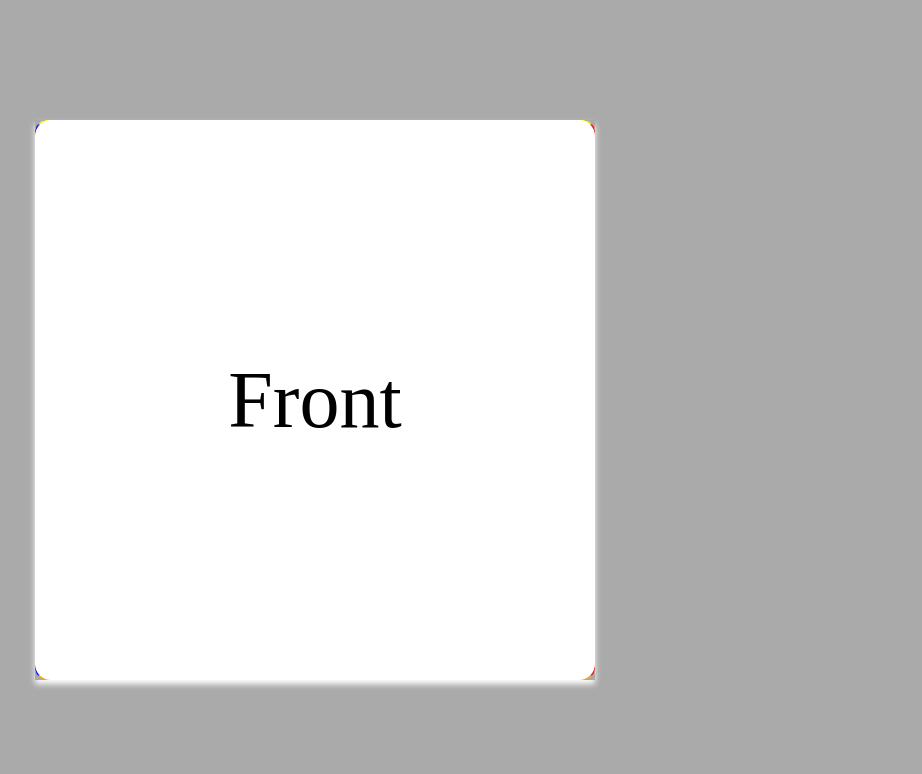
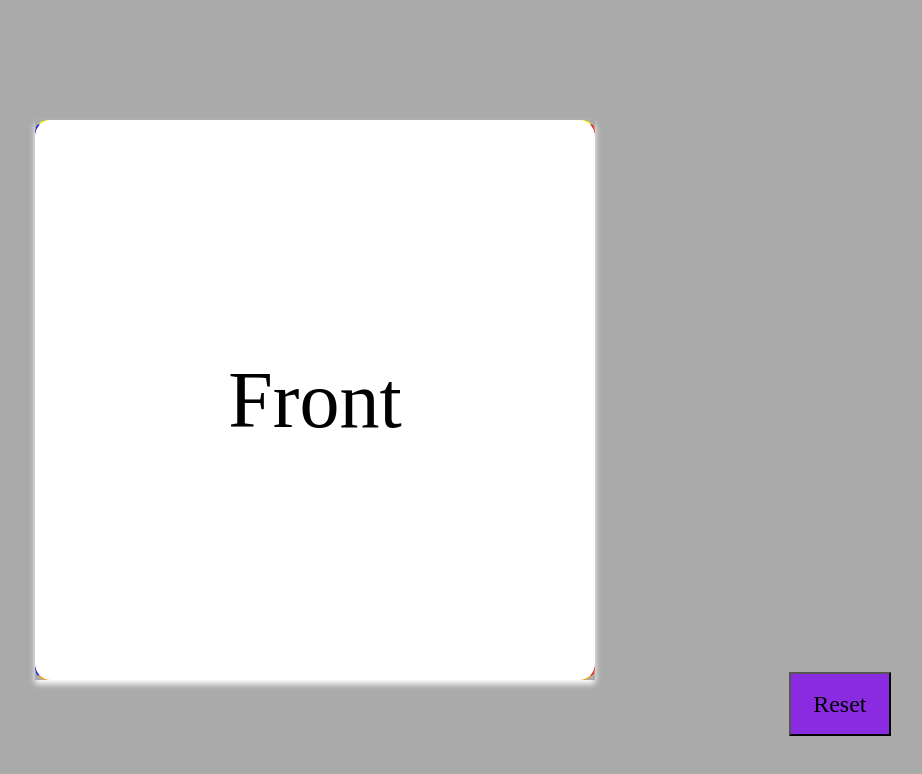
Before and after one commit to G-Myron/Rotating-Cube, a plain HTML site: page index.html in a window 1280 px wide. Shown: the whole page, without its empty margins (325-1247 px from the left). Drawn offline with Linux system fonts and the light colour scheme.

Commit message:
Add files via upload

```diff
--- a/index.html
+++ b/index.html
@@ -1,9 +1,7 @@
 <!DOCTYPE html>
 <html lang="en">
 <head>
-    <meta charset="UTF-8">
-    <meta http-equiv="X-UA-Compatible" content="IE=edge">
-    <meta name="viewport" content="width=device-width, initial-scale=1.0">
+    <meta charset="UTF-8" name="viewport" content="width=device-width, initial-scale=1.0">
     <title>Rubik's Cube</title>
     <link rel="icon" href="RCicon.png">
     <link rel="stylesheet" href="style.css">
@@ -21,5 +19,6 @@
             <div class="back">Back</div>
         </div>
     </div>
+    <button id="reset">Reset</button>
 </body>
 </html>
--- a/script.js
+++ b/script.js
@@ -6,6 +6,7 @@ cube.addEventListener("drag", rotateCube);
 cube.addEventListener("dragstart", firstTouch);
 cube.addEventListener("dragend", endRotation);
 
+document.querySelector("button#reset").addEventListener("click", reset);
 
 
 function firstTouch(event) {
@@ -31,3 +32,8 @@ function rotateCube(event) {
 function endRotation(event) {
     [initialAngX, initialAngY] = rotateCube(event);
 }
+
+function reset(){
+    cube.style.setProperty("transform", "translateZ(-35vmin)");
+    initialAngX= initialAngY = 0;
+}
--- a/style.css
+++ b/style.css
@@ -76,3 +76,20 @@ html,body{
     background-color: green;
     transform: rotateX(180deg) translateZ(35vmin);
 }
+
+
+button{
+    position: absolute;
+    right: 8vmin;
+    bottom: 8vmin;
+    width: 8vw;
+    height: 8vh;
+    cursor: pointer;
+    background-color: blueviolet;
+    font: 1.5rem serif;
+}
+button:active{
+    border: 2px solid black;
+    box-shadow: 2px 3px 2px black;
+    text-shadow: 1px 1px 1px black;
+}
```
